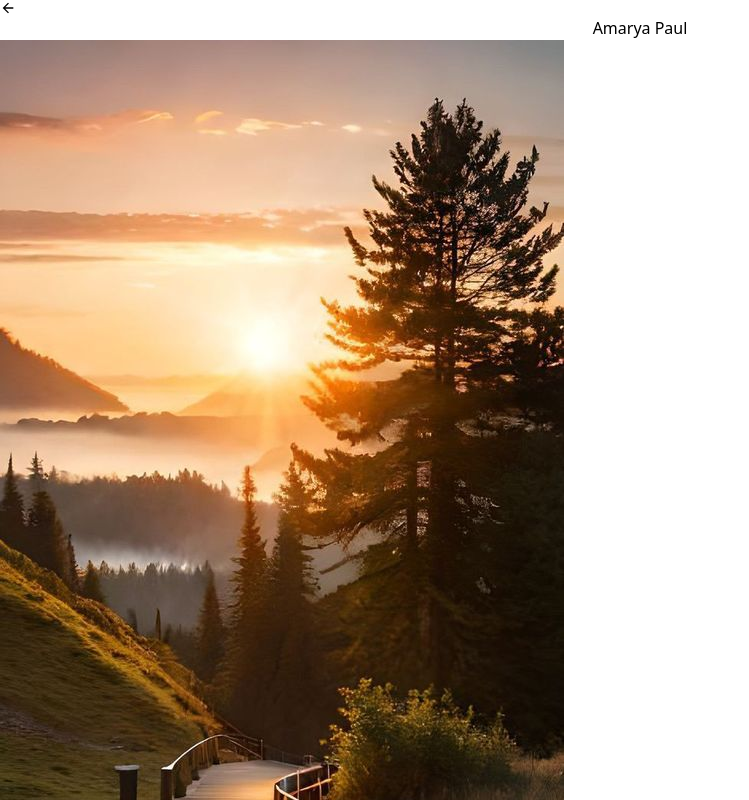
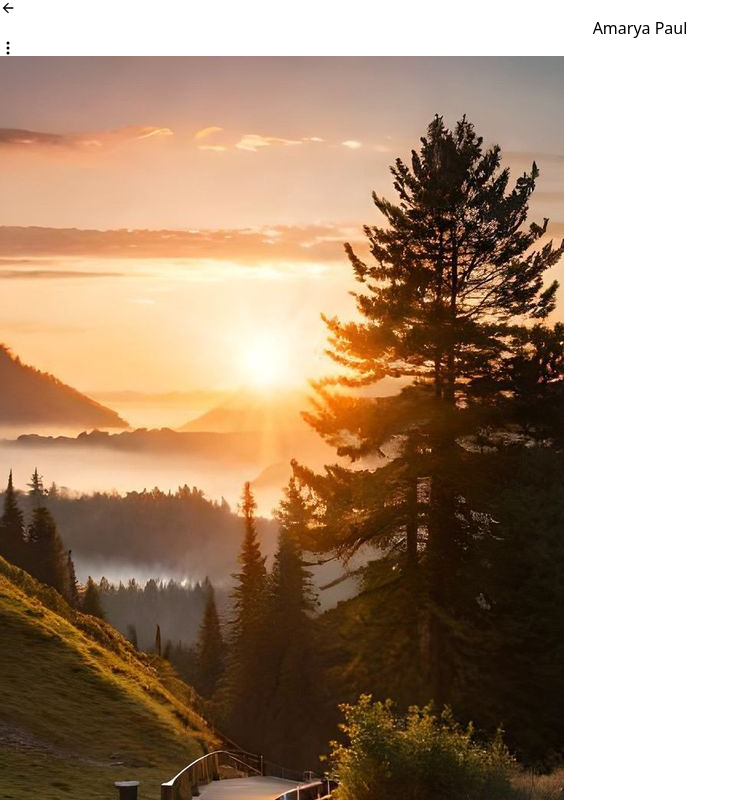
Before and after one commit to Nikhilj007/circleMeme, a React (Vite) app: page /user in a window 1280 px wide. Shown: the top 800 px of the page, without its empty margins (0-749 px from the left). Built offline with nearby package versions, Linux system fonts and the light colour scheme; the HTML template or start-up script is replaced by a standard one.

Commit message:
Add three dots menu icon to User component

```diff
--- a/src/components/User.jsx
+++ b/src/components/User.jsx
@@ -6,6 +6,7 @@ import { IoEyeOutline } from "react-icons/io5";
 import { IoLocationOutline } from "react-icons/io5";
 import { GoPeople } from "react-icons/go";
 import { motion } from "framer-motion";
+import { BsThreeDotsVertical } from "react-icons/bs";
 
 const User = () => {
   const [show, setShow] = useState(true);
@@ -18,16 +19,19 @@ const User = () => {
     <div className="relative w-full max-w-lg mb-14">
       {show && (
         <div
-          className="fixed inset-0 bg-black opacity-50"
+          className="fixed inset-0 bg-black opacity-60"
           onClick={handleOverlayClick}
         ></div>
       )}
       <div className={`w-full bg-red-100 mb-14 `}>
-        <div className="flex text-lg bg-white p-3 justify-start gap-14 font-semibold items-center">
+        <div className="flex text-lg bg-white p-3 justify-between font-semibold items-center">
           <div className="text-2xl">
             <MdArrowBack />
           </div>
           <div>Amarya Paul</div>
+          <div onClick={()=>setShow(!show)} className="text-xl">
+            <BsThreeDotsVertical />
+          </div>
         </div>
         <div className="h-96 w-full bg-white">
         <img className="h-96 w-full" src={profile} alt="" />
@@ -40,7 +44,7 @@ const User = () => {
           dolore obcaecati autem deleniti reiciendis velit eius!
         </div>
       </div>
-      <div className="w-[97%] rounded-md mt-2 text-start flex flex-col gap-3 p-4 bg-white mx-auto">
+      <div className="w-[97%] rounded-md mt-2 text-start flex flex-col gap-6 p-4 bg-white mx-auto">
         <div className="flex justify-start gap-3 items-center">
           <div className="text-3xl">
             <FiLock />
@@ -82,7 +86,7 @@ const User = () => {
       </div>
         <div className="fixed "></div>
           <motion.div
-           className="w-full border-t-8 border-gray-600 text-center text-blue-600 text-lg fixed bottom-0 rounded-[2.5rem] bg-white mb-3 pb-10 pt-3"
+           className="w-full text-center text-blue-600 text-lg fixed bottom-0 rounded-[2.5rem] bg-white mb-3 pb-10 pt-3"
            initial={{ opacity: 0, y: "100%" }}
           animate={show ? { opacity: 1, y: 0 } : {}}
           exit={{ opacity: 0, y: "100%" }}
```
